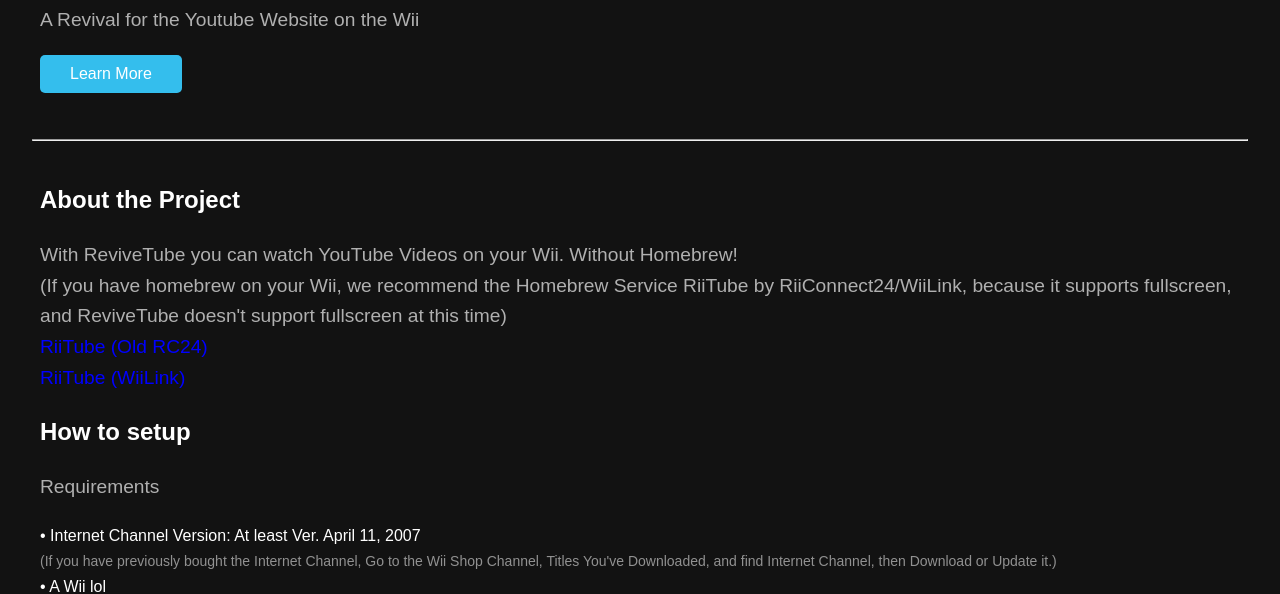
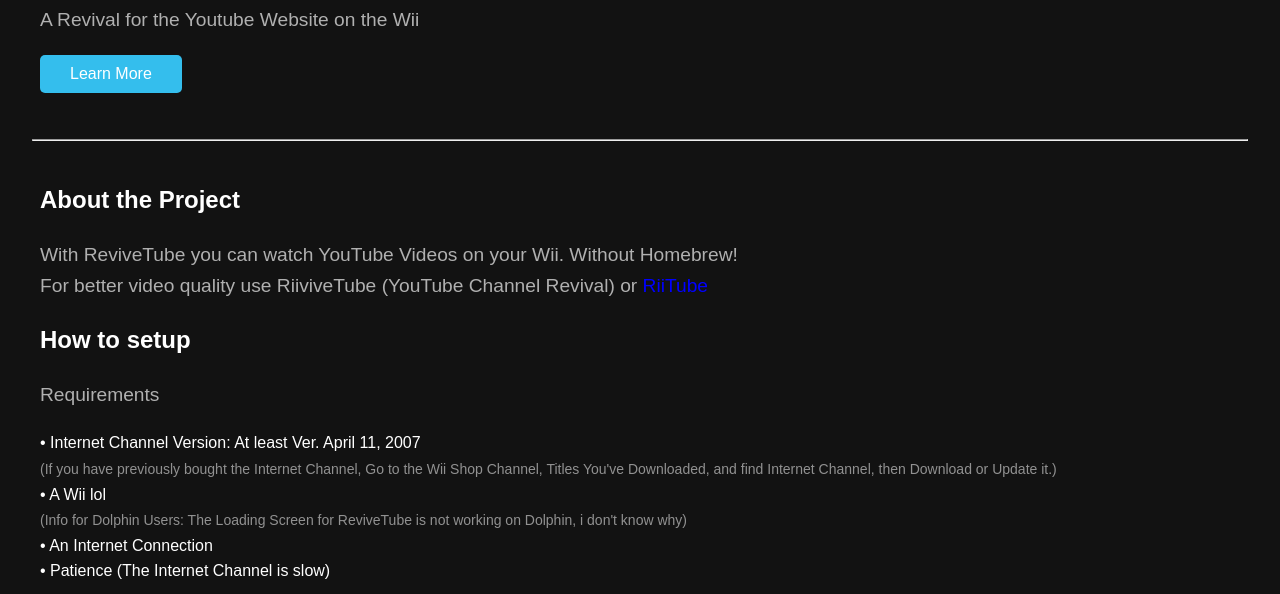
Before and after one commit to ReviveMii/website, a plain HTML site: page revivetube/index.html in a window 1280 px wide. Shown: the part 216-810 px from the top of the page. Drawn offline with nearby package versions, Linux system fonts and the light colour scheme.

Commit message:
update riitube link in revivetube (internet channel)

```diff
--- a/revivetube/index.html
+++ b/revivetube/index.html
@@ -71,7 +71,7 @@
     <div class="container">
       <div class="project-description">
         <h2>About the Project</h2>
-        <p>With ReviveTube you can watch YouTube Videos on your Wii. Without Homebrew! <br> (If you have homebrew on your Wii, we recommend the Homebrew Service RiiTube by RiiConnect24/WiiLink, because it supports fullscreen, and ReviveTube doesn't support fullscreen at this time) <br> <a href="https://rc24.xyz/services/riitube" target="_blank"  onclick="startloading();" style="color: blue";>RiiTube (Old RC24) </a><br><a href="https://www.wiilink24.com/services/riitube/" style="color: blue" target="_blank"  onclick="startloading();">RiiTube (WiiLink)</a></p>
+        <p>With ReviveTube you can watch YouTube Videos on your Wii. Without Homebrew! <br> For better video quality use RiiviveTube (YouTube Channel Revival) or <a href="https://riitube.net" target="_blank"  onclick="startloading();" style="color: blue";>RiiTube</a></p>
       </div>
 
       <div class="project-features">
```
